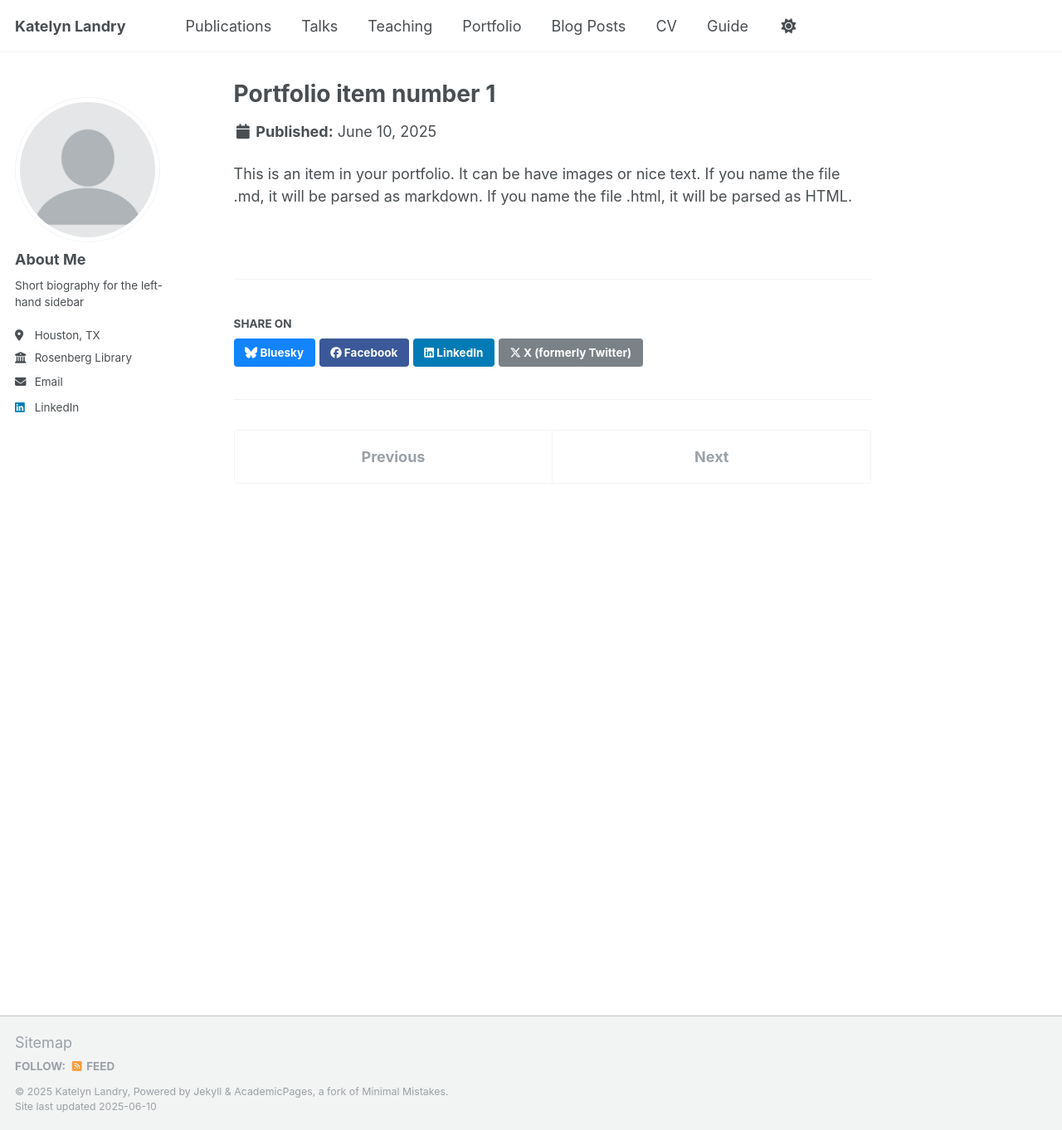
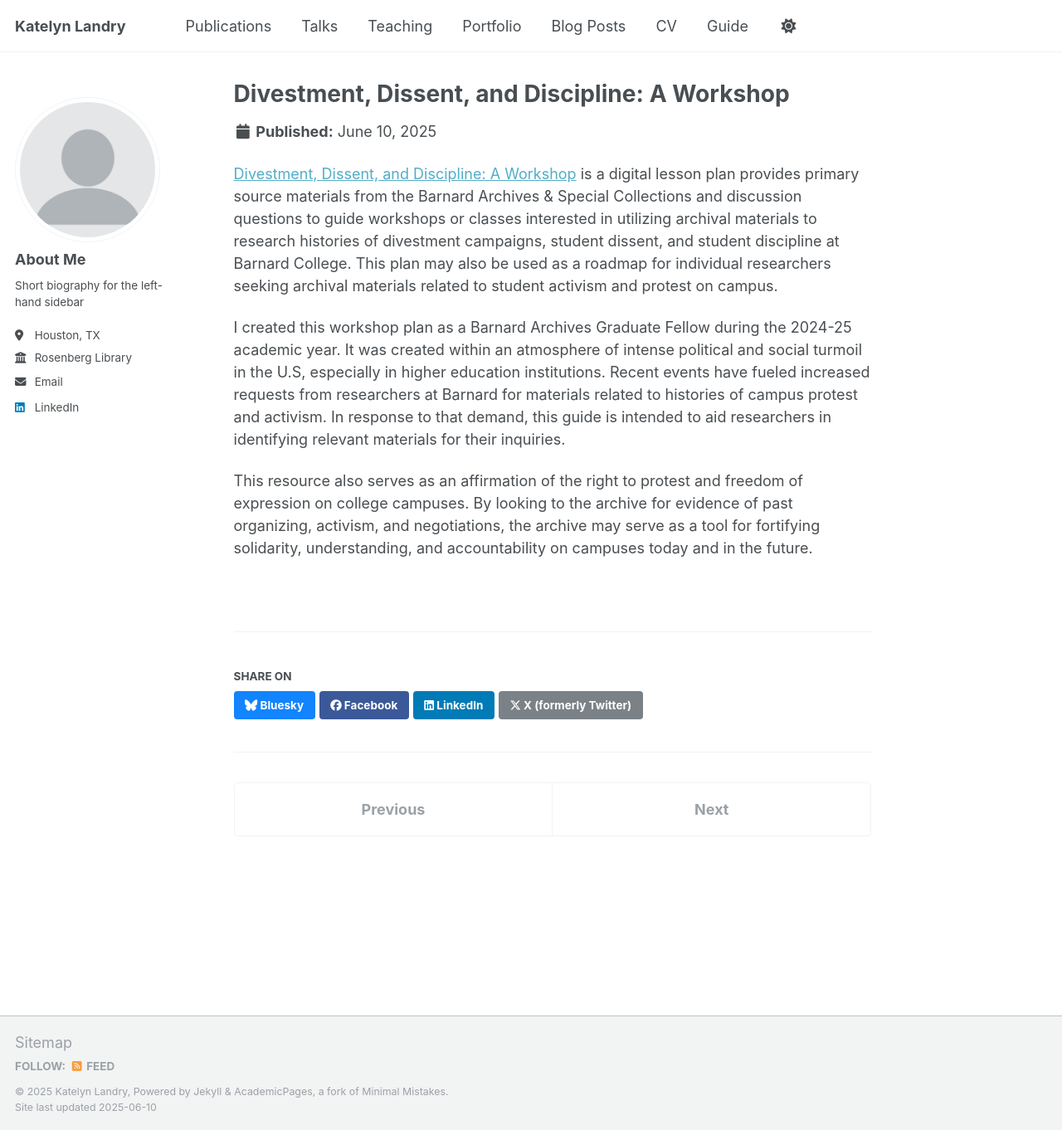
Before and after one commit to katelynautumn28/katelynautumn28.github.io, a Jekyll site: the page built from _portfolio/portfolio-1.md, in a window 1280 px wide and 1362 px high. Shown: the whole window at 83% size. Built offline with Jekyll 4.4.1, drawn with Linux system fonts in a browser that asks for light colours.

Commit message:
Update portfolio-1.md

```diff
--- a/_portfolio/portfolio-1.md
+++ b/_portfolio/portfolio-1.md
@@ -1,7 +1,11 @@
 ---
-title: "Portfolio item number 1"
-excerpt: "Short description of portfolio item number 1<br/><img src='/images/500x300.png'>"
+title: "Divestment, Dissent, and Discipline: A Workshop"
+excerpt: "A digital lesson plan about archives of student protest<br/><img src='/images/500x300.png'>"
 collection: portfolio
 ---
 
-This is an item in your portfolio. It can be have images or nice text. If you name the file .md, it will be parsed as markdown. If you name the file .html, it will be parsed as HTML.
+[Divestment, Dissent, and Discipline: A Workshop](https://katelynautumn28.github.io/ddd-workshop/) is a digital lesson plan provides primary source materials from the Barnard Archives & Special Collections and discussion questions to guide workshops or classes interested in utilizing archival materials to research histories of divestment campaigns, student dissent, and student discipline at Barnard College. This plan may also be used as a roadmap for individual researchers seeking archival materials related to student activism and protest on campus.
+
+I created this workshop plan as a Barnard Archives Graduate Fellow during the 2024-25 academic year. It was created within an atmosphere of intense political and social turmoil in the U.S, especially in higher education institutions. Recent events have fueled increased requests from researchers at Barnard for materials related to histories of campus protest and activism. In response to that demand, this guide is intended to aid researchers in identifying relevant materials for their inquiries.
+
+This resource also serves as an affirmation of the right to protest and freedom of expression on college campuses. By looking to the archive for evidence of past organizing, activism, and negotiations, the archive may serve as a tool for fortifying solidarity, understanding, and accountability on campuses today and in the future.
```
